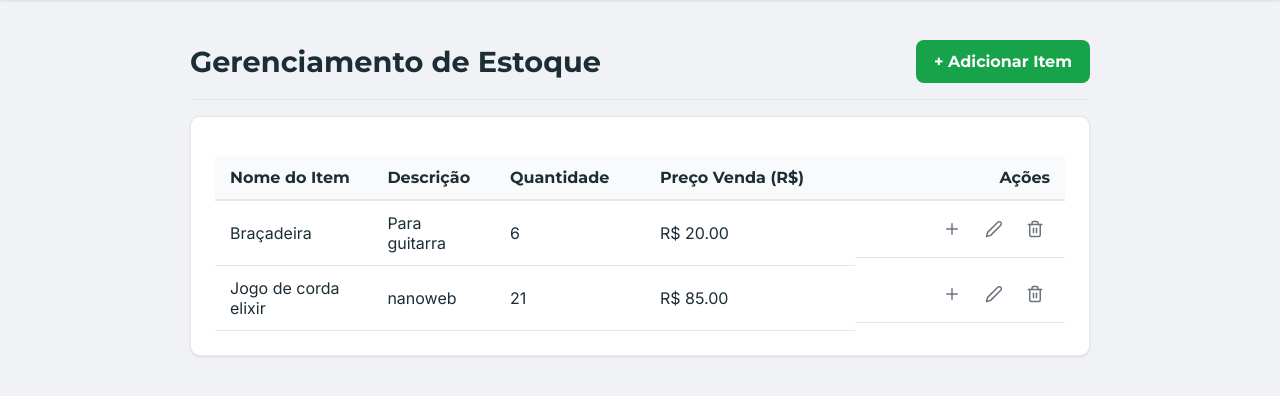
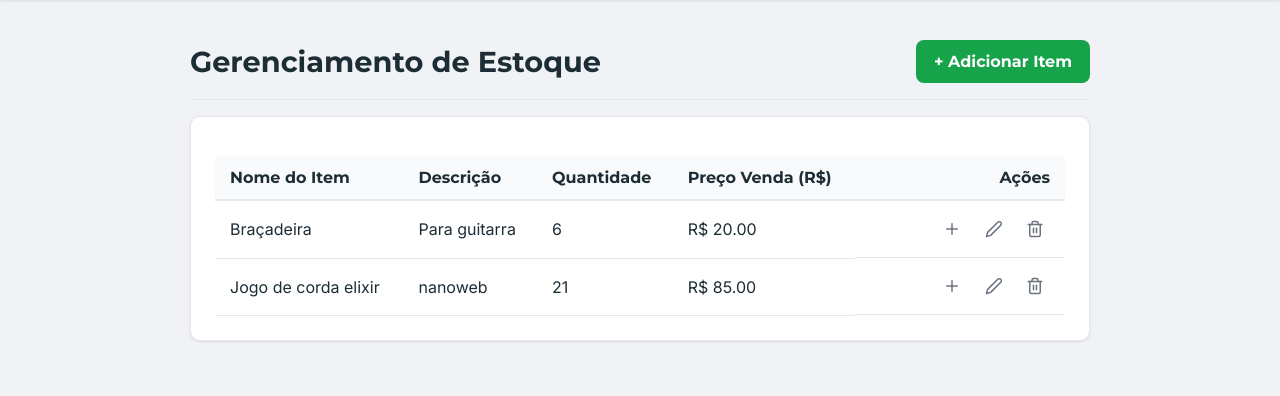
Before and after one commit to alvaroBar/sistema-luthieria, a Flask app: page /estoque in a window 1280 px wide. Shown: the part 200-596 px from the top of the page. Run offline with Flask 3, Linux system fonts and the light colour scheme; data comes from the database, SQL or seed files in the repository; both versions use the stored data as it was after the commit.

Commit message:
FIX: Corrigido alinhamento em estoque.html

```diff
--- a/app/static/style.css
+++ b/app/static/style.css
@@ -107,13 +107,12 @@ main.container { padding-top: 40px; }
 .actions-cell { display: flex; align-items: center; gap: 10px; justify-content: flex-end; }
 .action-link { padding: 6px; display: flex; align-items: center; justify-content: center; border-radius: 6px; text-decoration: none; font-weight: 500; font-size: 0.9em; background-color: transparent; color: var(--cor-texto-secundario); border: 1px solid transparent; transition: all 0.2s ease-in-out; }
 .action-link:hover { text-decoration: none; }
+.action-link--equipamentos i { font-size: 18px; transition: all 0.2s ease-in-out; }
 .action-link--equipamentos:hover { background-color: #dcfce7; color: #166534; transform: scale(1.1); }
-.action-link--equipamentos i { font-size: 18px; transition: all 0.2s ease-in-out; }
 .action-link--edit { padding: 6px; }
 .action-link--edit:hover { background-color: #e0e7ff; color: var(--cor-primaria-botao); transform: scale(1.1); }
 button.action-link--delete { background-color: transparent; color: var(--cor-texto-secundario); border: none; cursor: pointer; transition: all 0.2s ease-in-out; }
 button.action-link--delete:hover { background-color: #fee2e2; color: var(--cor-perigo-botao); transform: scale(1.1); }
-/* NOVA REGRA PARA O BOTÃO '+' */
 .action-link--add { padding: 6px; }
 .action-link--add:hover { background-color: #dcfce7; color: #166534; transform: scale(1.1); }
 
@@ -201,9 +200,6 @@ button.action-link--delete:hover { background-color: #fee2e2; color: var(--cor-p
 
 
 
-
-
-
 /* --- ÍCONE DE GUITARRA --- */
 .action-link--equipamentos i {
     font-size: 18px;
--- a/app/templates/estoque.html
+++ b/app/templates/estoque.html
@@ -1,7 +1,5 @@
 {% extends "base.html" %}
-
 {% block title %}Gerenciamento de Estoque{% endblock %}
-
 {% block content %}
     <div class="page-header">
         <div class="header-title">
@@ -12,14 +10,15 @@
 
     <div class="card">
         {% if itens %}
-        <table class="data-table table-hover">
+        <!-- ADICIONADA A CLASSE 'data-table--estoque' -->
+        <table class="data-table table-hover data-table--estoque">
             <thead>
                 <tr>
                     <th>Nome do Item</th>
                     <th>Descrição</th>
-                    <th style="width: 120px;">Quantidade</th>
-                    <th style="width: 180px;">Preço Venda (R$)</th>
-                    <th class="actions-column" style="width: 180px;">Ações</th>
+                    <th>Quantidade</th>
+                    <th>Preço Venda (R$)</th>
+                    <th class="actions-column">Ações</th>
                 </tr>
             </thead>
             <tbody>
@@ -30,7 +29,6 @@
                     <td>{{ item.quantidade }}</td>
                     <td>R$ {{ "%.2f"|format(item.preco_venda) }}</td>
                     <td class="actions-cell">
-                        <!-- NOVO BOTÃO PARA ADICIONAR QUANTIDADE -->
                         <button class="action-link action-link--add" title="Adicionar quantidade ao estoque" onclick="openAddStockModal({{ item.id }}, '{{ item.nome }}')">
                             <svg xmlns="http://www.w3.org/2000/svg" width="18" height="18" viewBox="0 0 24 24" fill="none" stroke="currentColor" stroke-width="2" stroke-linecap="round" stroke-linejoin="round"><line x1="12" y1="5" x2="12" y2="19"></line><line x1="5" y1="12" x2="19" y2="12"></line></svg>
                         </button>
```
Also changed, not shown: luthier.db.
